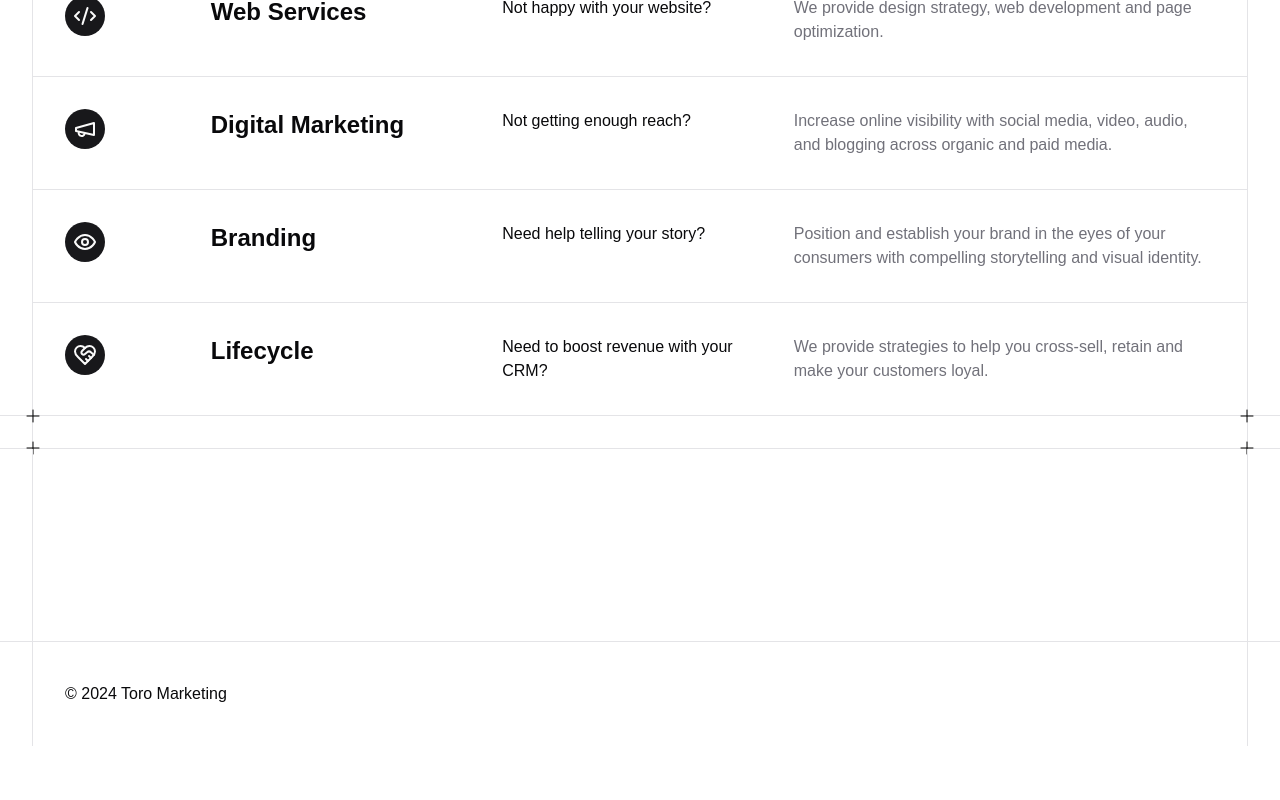
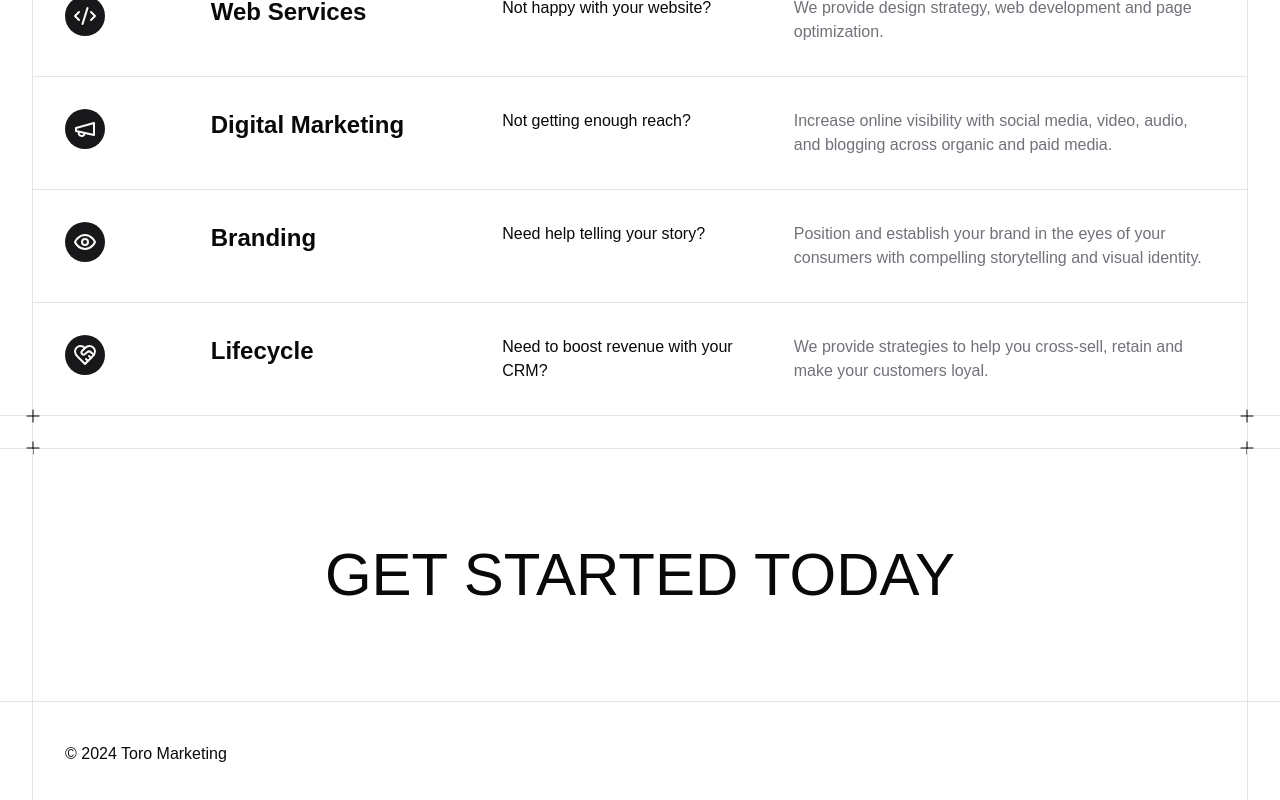
Before and after one commit to itsjmendez/toro, a Next.js app: page / in a window 1280 px wide. Shown: the part 2205-3005 px from the top of the page. Before the commit the page ends 2951 px from the top, so only its background shows below. Built offline with nearby package versions, Linux system fonts and the light colour scheme; a web font is replaced by a local one.

Commit message:
refactor: Update Cta component to use header, subheader, and btnText props

```diff
--- a/components/cta.tsx
+++ b/components/cta.tsx
@@ -1,12 +1,28 @@
-interface CtaProps {
-  text: string;
-}
+import { Button } from './ui/button';
+import { ArrowRight } from 'lucide-react';
+import { CtaProps } from '@/types/cta';
 
-const Cta = ({ text }: CtaProps) => {
+// TODO: Add functionality to the CTA component
+
+const Cta = ({ header, subheader, btnText }: CtaProps) => {
   return (
     <div className="container">
-      <div className="relative py-10 md:py-24 container border-x hover:dark:bg-white hover:dark:text-black hover:bg-black hover:text-white">
-        <h3 className="text-5xl md:text-8xl uppercase text-center">{text}</h3>
+      <div className="relative py-10 md:py-24 border-x hover:dark:bg-white hover:dark:text-black hover:bg-black hover:text-white">
+        <div className=" flex flex-col gap-4">
+          <h3 className="text-4xl md:text-6xl uppercase text-center">
+            {header}
+          </h3>
+          {subheader && <p className="text-xl text-center">{subheader}</p>}
+          {btnText && (
+            <Button
+              variant="default"
+              size="lg"
+              className="border-none rounded-none"
+            >
+              {btnText} <ArrowRight className="ml-2 h-4 w-4 text-primary" />
+            </Button>
+          )}
+        </div>
       </div>
     </div>
   );
```
